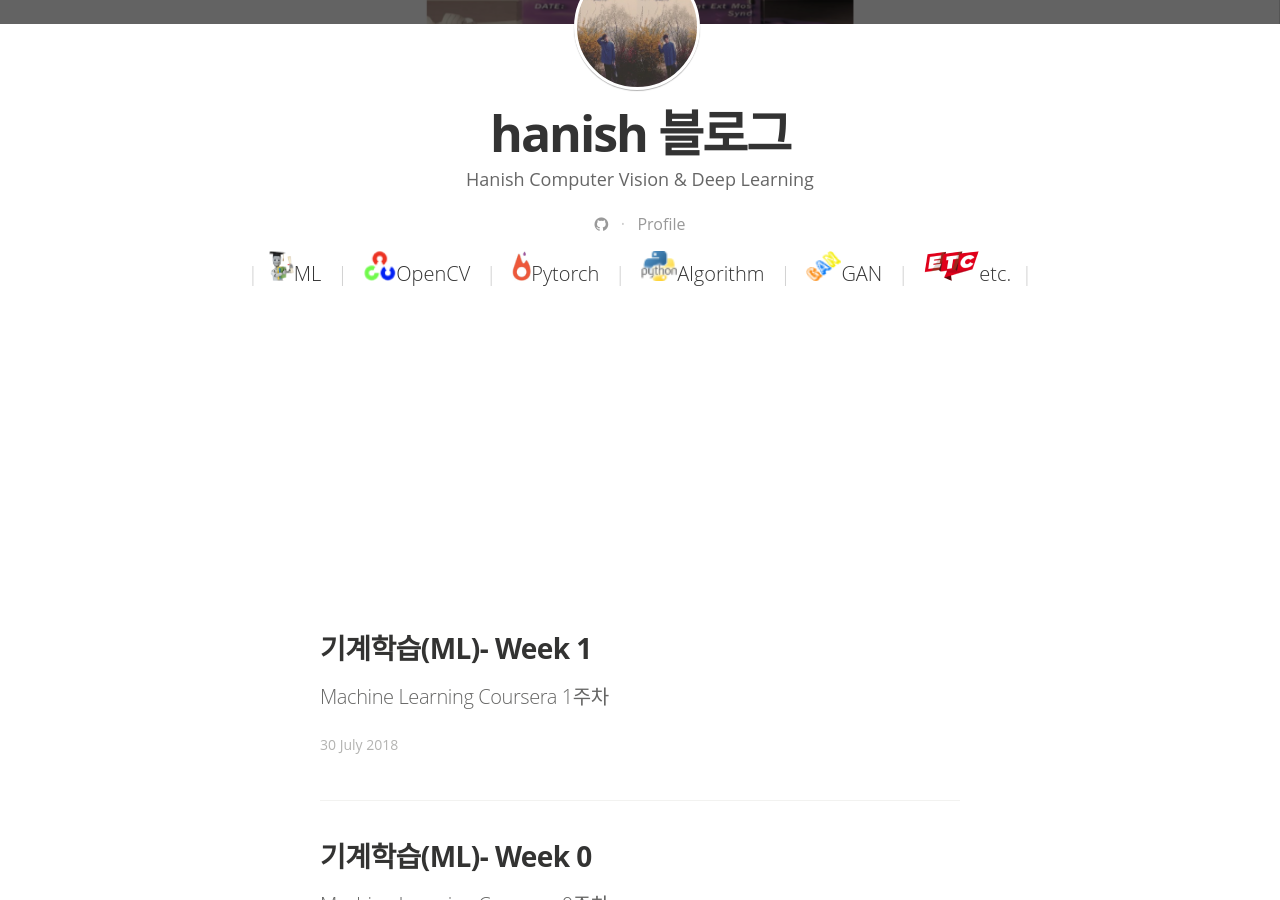
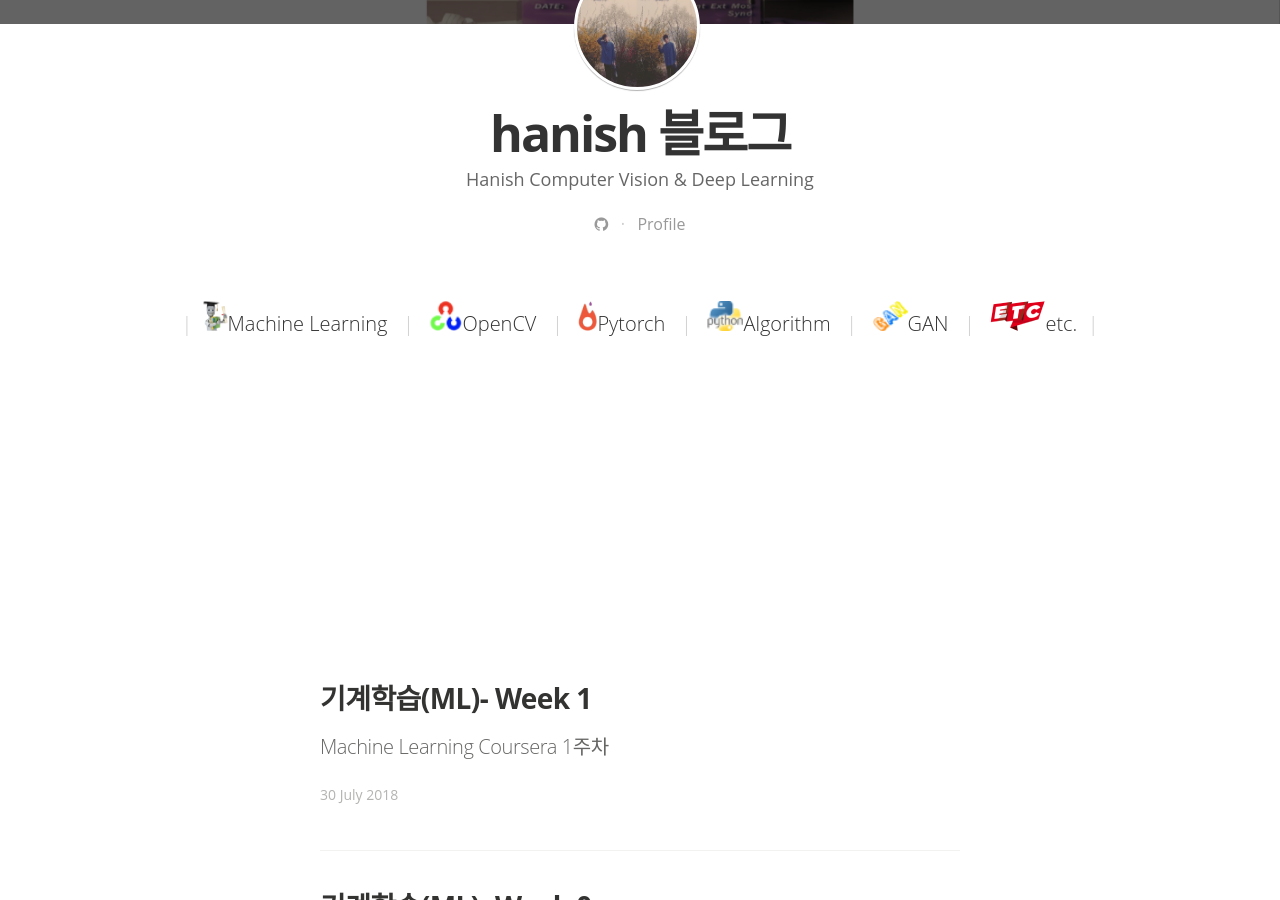
Before and after one commit to hanish3464/hanish3464.github.io, a Jekyll site: the page built from index.html, in a window 1280 px wide and 900 px high, scrolled down 426 px. Built offline with Jekyll 4.4.1, drawn with Linux system fonts in a browser that asks for light colours; nearby versions of some CDN libraries; some web fonts are replaced; the list of posts is cut into pages by our own code; comment, search, counter and statistics services are not loaded.

Commit message:
Update index.html

```diff
--- a/index.html
+++ b/index.html
@@ -24,9 +24,10 @@ layout: default
         {% endif %}
       {% endfor %}
       <a href={{ "/profile/" | prepend: site.baseurl }}>Profile</a>
+    </div>
     <div class="menu-bars">
       &nbsp;|&nbsp;
-      <a href={{ "/ML/" | prepend: site.baseurl }}><img src="assets/images/ml.png">ML</a>
+      <a href={{ "/ML/" | prepend: site.baseurl }}><img src="assets/images/ml.png">Machine Learning</a>
       &nbsp;&nbsp;|&nbsp;&nbsp;
       <a href={{ "/OpenCV/" | prepend: site.baseurl }}><img src="assets/images/opencv.png">OpenCV</a>
       &nbsp;&nbsp;|&nbsp;&nbsp;
```
